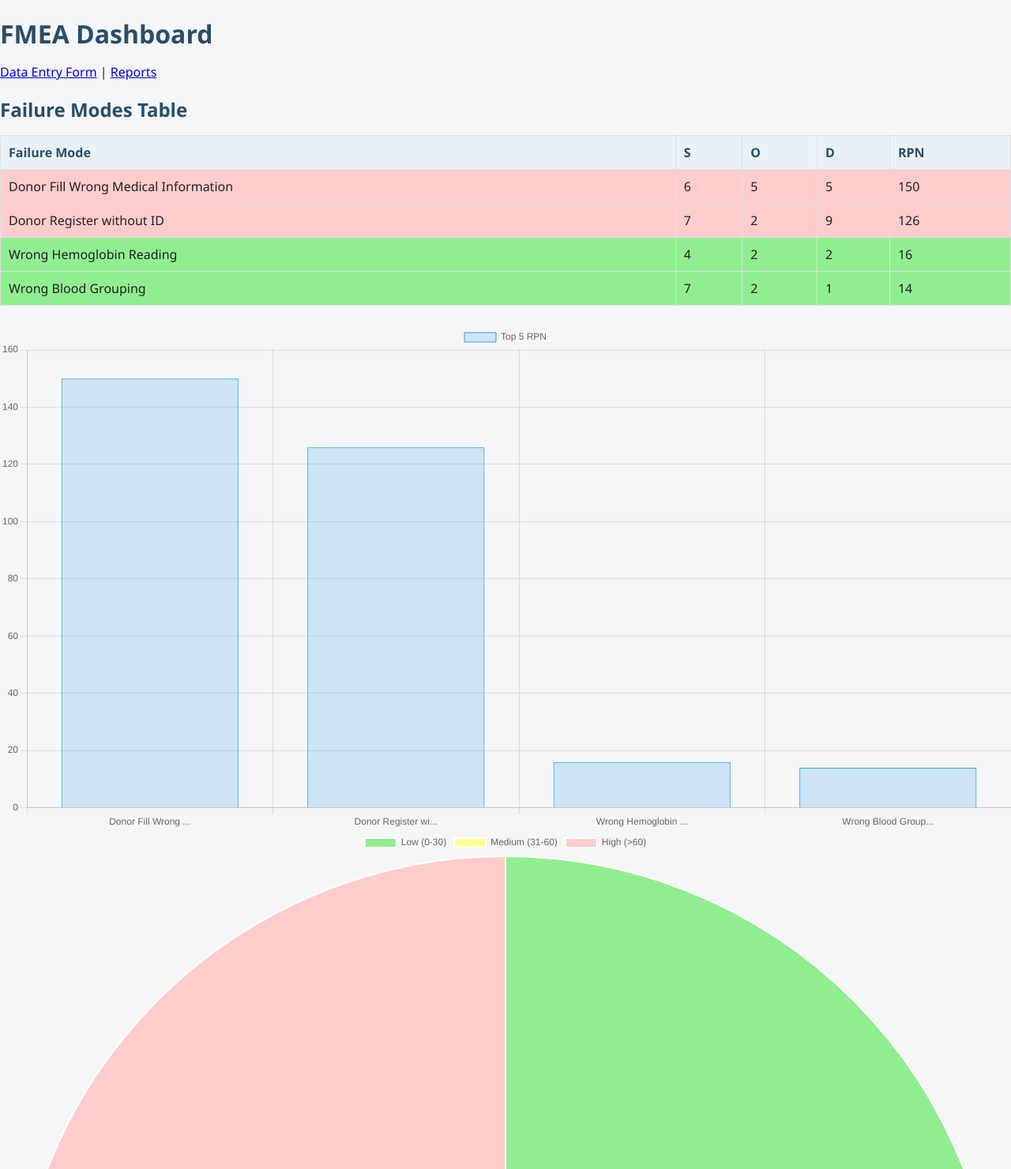
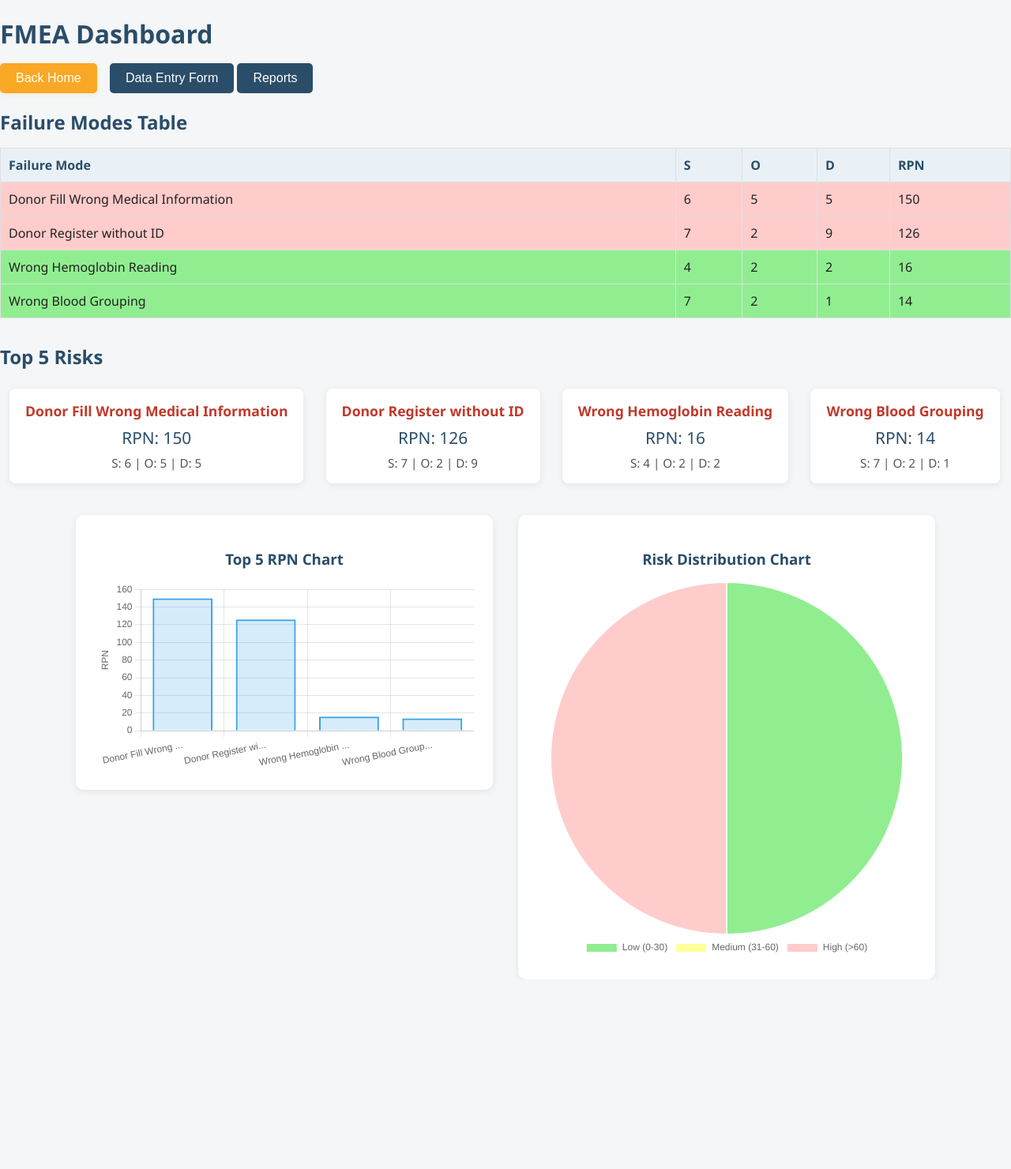
Before and after one commit to Amardoo/FMEA2, a Flask app: page /dashboard in a window 1280 px wide. Shown: the top 1480 px of the page at 79% size. After the commit the page ends 1206 px from the top, so only its background shows below. Run offline with Flask 3, Linux system fonts and the light colour scheme; data comes from the database, SQL or seed files in the repository; both versions use the stored data as it was after the commit.

Commit message:
Enhance UI: home page, navigation, dashboard charts and top 5 risks

```diff
--- a/app.py
+++ b/app.py
@@ -4,11 +4,21 @@
 # Run with: python app.py
 # Access at: http://127.0.0.1:5000/
 
-from flask import Flask, render_template, request, jsonify
+from flask import Flask, render_template, request, jsonify, redirect, url_for
 import sqlite3
 import pandas as pd
 
 app = Flask(__name__)
+
+# Home page route
+@app.route('/home')
+def home():
+    return render_template('home.html')
+
+# Redirect root URL to /home
+@app.route('/')
+def root():
+    return redirect(url_for('home'))
 
 # Initialize database
 def init_db():
@@ -45,7 +55,7 @@ def get_stats(data):
     high_risk = len(df[df['RPN'] > 60])
     return {'average': round(avg_rpn, 2), 'max': max_rpn, 'min': min_rpn, 'high_risk': high_risk}
 
-@app.route('/', methods=['GET', 'POST'])
+@app.route('/form', methods=['GET', 'POST'])
 def form():
     if request.method == 'POST':
         name = request.form['failure_mode']
--- a/static/style.css
+++ b/static/style.css
@@ -1,4 +1,20 @@
-/* Enhanced style for Dashboard, Form, and Reports */
+/* Enhanced style for Dashboard, Form, Reports, and Home */
+/* Back Home button style */
+.back-home-btn {
+    background: #f9a825;
+    color: #fff;
+    border: none;
+    border-radius: 5px;
+    padding: 10px 20px;
+    font-size: 1rem;
+    cursor: pointer;
+    margin-right: 12px;
+    box-shadow: 0 2px 6px rgba(249,168,37,0.15);
+    transition: background 0.2s;
+}
+.back-home-btn:hover {
+    background: #c17900;
+}
 body {
     font-family: 'Segoe UI', Arial, sans-serif;
     background: #f4f6f8;
--- a/templates/dashboard.html
+++ b/templates/dashboard.html
@@ -8,7 +8,11 @@
 </head>
 <body>
     <h1>FMEA Dashboard</h1>
-    <a href="/">Data Entry Form</a> | <a href="/reports">Reports</a>
+    <div style="margin-bottom: 16px;">
+        <a href="/home"><button class="back-home-btn">Back Home</button></a>
+        <a href="/form"><button>Data Entry Form</button></a>
+        <a href="/reports"><button>Reports</button></a>
+    </div>
     <h2>Failure Modes Table</h2>
     <table>
         <tr>
@@ -28,18 +32,33 @@
         </tr>
         {% endfor %}
     </table>
-    <div class="chart-container">
-        <canvas id="top5Chart"></canvas>
+    <!-- Top 5 Risks Section -->
+    <h2 style="margin-top:32px;">Top 5 Risks</h2>
+    <div class="top5-container">
+        {% for mode in top_5 %}
+        <div class="top5-card" style="display:inline-block;vertical-align:top;margin:8px 12px;padding:16px 20px;background:#fff;border-radius:8px;box-shadow:0 2px 8px rgba(0,0,0,0.08);min-width:160px;text-align:center;">
+            <div style="font-size:1.1em;font-weight:600;color:#c0392b;">{{ mode['Failure Mode'] }}</div>
+            <div style="margin:8px 0;font-size:1.3em;color:#2a4d69;">RPN: {{ mode['RPN'] }}</div>
+            <div style="font-size:0.95em;color:#555;">S: {{ mode['S'] }} | O: {{ mode['O'] }} | D: {{ mode['D'] }}</div>
+        </div>
+        {% endfor %}
     </div>
-    <div class="chart-container">
-        <canvas id="riskChart"></canvas>
+    <div class="chart-row" style="display:flex;flex-wrap:wrap;gap:32px;margin-top:32px;justify-content:center;align-items:flex-start;">
+        <div class="chart-container" style="flex:1;min-width:320px;max-width:480px;background:#fff;padding:24px;border-radius:10px;box-shadow:0 2px 8px rgba(0,0,0,0.08);">
+            <h3 style="text-align:center;">Top 5 RPN Chart</h3>
+            <canvas id="top5Chart"></canvas>
+        </div>
+        <div class="chart-container" style="flex:1;min-width:320px;max-width:480px;background:#fff;padding:24px;border-radius:10px;box-shadow:0 2px 8px rgba(0,0,0,0.08);">
+            <h3 style="text-align:center;">Risk Distribution Chart</h3>
+            <canvas id="riskChart"></canvas>
+        </div>
     </div>
     <script>
         // Prepare JSON-safe arrays for charts
-        const top5Labels = {{ top_5 | map(attribute='Failure Mode') | list | tojson }} || [];
+        const top5Labels = {{ top_5 | map(attribute='Failure Mode') | list | tojson | safe }};
         // truncate labels to 20 chars for display
         const top5LabelsShort = top5Labels.map(l => (typeof l === 'string' && l.length > 20) ? l.slice(0, 17) + '...' : l);
-        const top5Data = {{ top_5 | map(attribute='RPN') | list | tojson }} || [];
+        const top5Data = {{ top_5 | map(attribute='RPN') | list | tojson | safe }};
 
         const top5Ctx = document.getElementById('top5Chart').getContext('2d');
         new Chart(top5Ctx, {
@@ -51,13 +70,17 @@
                     data: top5Data,
                     backgroundColor: 'rgba(54, 162, 235, 0.2)',
                     borderColor: 'rgba(54, 162, 235, 1)',
-                    borderWidth: 1
+                    borderWidth: 2
                 }]
             },
-            options: { scales: { y: { beginAtZero: true } } }
+            options: {
+                responsive: true,
+                plugins: { legend: { display: false } },
+                scales: { y: { beginAtZero: true, title: { display: true, text: 'RPN' } } }
+            }
         });
 
-        const riskDist = {{ risk_dist | tojson }} || { 'Low (0-30)': 0, 'Medium (31-60)': 0, 'High (>60)': 0 };
+        const riskDist = {{ risk_dist | tojson | safe }};
         const riskCtx = document.getElementById('riskChart').getContext('2d');
         new Chart(riskCtx, {
             type: 'pie',
@@ -67,6 +90,10 @@
                     data: [riskDist['Low (0-30)'] || 0, riskDist['Medium (31-60)'] || 0, riskDist['High (>60)'] || 0],
                     backgroundColor: ['#90ee90', '#ffff99', '#ffcccc']
                 }]
+            },
+            options: {
+                responsive: true,
+                plugins: { legend: { position: 'bottom' } }
             }
         });
     </script>
--- a/templates/form.html
+++ b/templates/form.html
@@ -7,7 +7,11 @@
 </head>
 <body>
     <h1>FMEA Data Entry Form</h1>
-    <a href="/dashboard">Go to Dashboard</a> | <a href="/reports">Reports</a>
+    <div style="margin-bottom: 16px;">
+        <a href="/home"><button class="back-home-btn">Back Home</button></a>
+        <a href="/dashboard"><button>Dashboard</button></a>
+        <a href="/reports"><button>Reports</button></a>
+    </div>
     <form method="post">
         <label for="failure_mode">Failure Mode:</label>
         <input type="text" id="failure_mode" name="failure_mode" required>
--- a/templates/reports.html
+++ b/templates/reports.html
@@ -8,7 +8,11 @@
 </head>
 <body>
     <h1>FMEA Reports</h1>
-    <a href="/">Data Entry Form</a> | <a href="/dashboard">Dashboard</a>
+    <div style="margin-bottom: 16px;">
+        <a href="/home"><button class="back-home-btn">Back Home</button></a>
+        <a href="/form"><button>Data Entry Form</button></a>
+        <a href="/dashboard"><button>Dashboard</button></a>
+    </div>
     <button onclick="exportToPDF()">Export to PDF</button>
     <button onclick="exportToCSV()">Export to Excel (CSV)</button>
     <h2>Failure Modes Table</h2>
```
Also changed, not shown: templates/home.html (added, +39 -0 lines), fmea.db.
